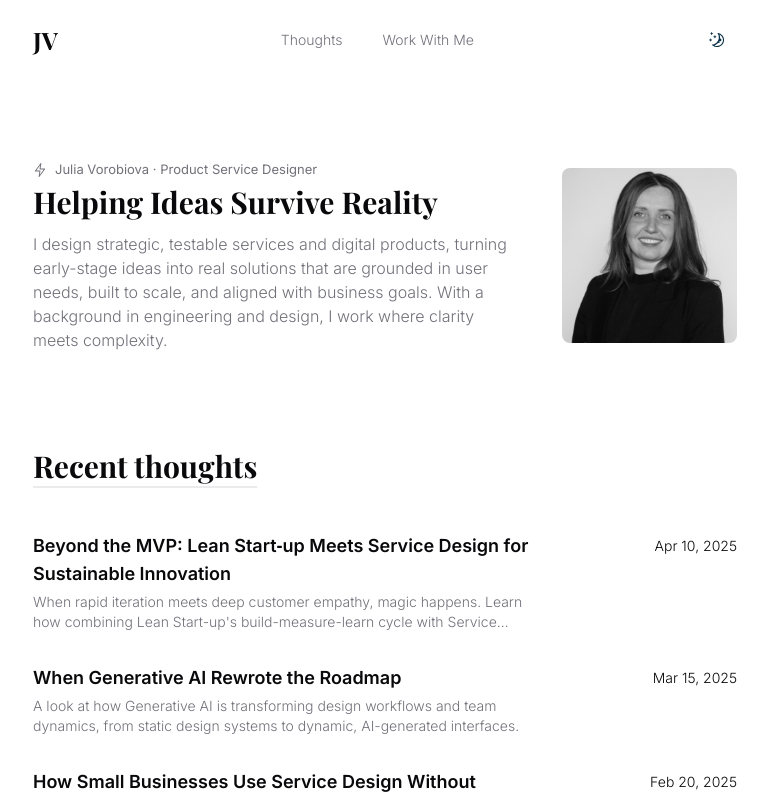
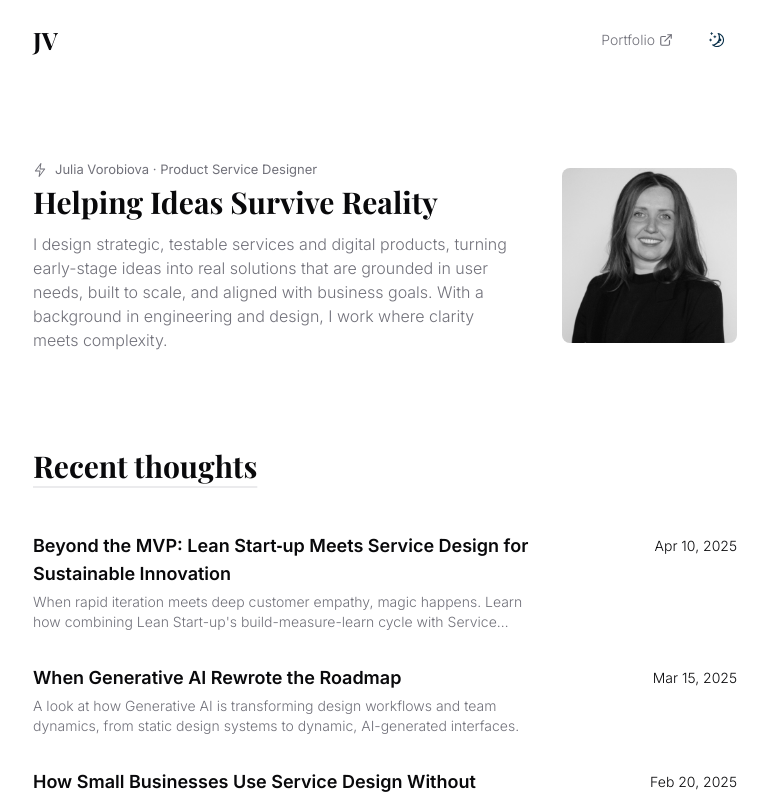
Before and after one commit to JuliaVoro/julivoro, a Next.js app: page / in a window 1280 px wide. Shown: the top 800 px of the page, without its empty margins (255-1023 px from the left). Built offline with nearby package versions, Linux system fonts and the light colour scheme; no server answers; a web font is replaced by a local one.

Commit message:
Update navigation and project structure
- Removed 'Work With Me' from header
- Aligned 'Portfolio' link to right
- Made 'View all thoughts' CTA conditional on post count
- Renamed project files and updated references
- Added WMF project page with Figma slides link

```diff
--- a/app/projects/[slug]/page.tsx
+++ b/app/projects/[slug]/page.tsx
@@ -27,7 +27,7 @@ export default async function Project({
   }
 
   const { metadata, content } = project
-  const { title, image, author, publishedAt } = metadata
+  const { title, image, author, publishedAt, cta } = metadata
 
   return (
     <section className='pb-24 pt-32' data-oid='.r7j3cd'>
@@ -63,6 +63,34 @@ export default async function Project({
           <p className='mt-3 text-xs text-muted-foreground' data-oid='3q3388c'>
             {author} / {formatDate(publishedAt ?? '')}
           </p>
+          {cta && (
+            <div className='mt-4 mb-6'>
+              <a
+                href={cta.url}
+                target='_blank'
+                rel='noopener noreferrer'
+                className='inline-flex items-center rounded-md bg-foreground px-4 py-2 text-sm font-medium text-background transition-colors hover:bg-foreground/90 focus-visible:outline-none focus-visible:ring-2 focus-visible:ring-ring focus-visible:ring-offset-2'
+              >
+                {cta.label}
+                <svg
+                  xmlns='http://www.w3.org/2000/svg'
+                  width='16'
+                  height='16'
+                  viewBox='0 0 24 24'
+                  fill='none'
+                  stroke='currentColor'
+                  strokeWidth='2'
+                  strokeLinecap='round'
+                  strokeLinejoin='round'
+                  className='ml-2 h-4 w-4'
+                >
+                  <path d='M18 13v6a2 2 0 0 1-2 2H5a2 2 0 0 1-2-2V8a2 2 0 0 1 2-2h6'></path>
+                  <polyline points='15 3 21 3 21 9'></polyline>
+                  <line x1='10' y1='14' x2='21' y2='3'></line>
+                </svg>
+              </a>
+            </div>
+          )}
         </header>
 
         <main className='prose mt-16 dark:prose-invert' data-oid='3l51:rm'>
--- a/components/header.tsx
+++ b/components/header.tsx
@@ -25,39 +25,37 @@ export default function Header() {
           </Link>
         </div>
 
-        <ul
-          className='flex items-center gap-6 text-sm font-light text-muted-foreground sm:gap-10'
-          data-oid='04k7s0z'
-        >
-          <li data-oid='xq397kg'>
-            <Link
-              href='/posts'
-              className={cn(
-                'transition-colors hover:text-foreground',
-                usePathname()?.startsWith('/posts') && 'text-foreground font-medium'
-              )}
-              data-oid='9hvg-mk'
+        <div className='flex items-center gap-6 justify-end'>
+          <div data-oid='portfolio-link'>
+            <a
+              href='https://www.figma.com/slides/HvORSn5ujeOScardCpDglB/Portfolio?node-id=1-96&t=xYpXIH4zaAdhbRyV-1'
+              target='_blank'
+              rel='noopener noreferrer'
+              className='flex items-center gap-1 text-sm font-light text-muted-foreground transition-colors hover:text-foreground'
             >
-              Thoughts
-            </Link>
-          </li>
+              Portfolio
+              <svg
+                xmlns='http://www.w3.org/2000/svg'
+                width='16'
+                height='16'
+                viewBox='0 0 24 24'
+                fill='none'
+                stroke='currentColor'
+                strokeWidth='2'
+                strokeLinecap='round'
+                strokeLinejoin='round'
+                className='h-3.5 w-3.5'
+              >
+                <path d='M18 13v6a2 2 0 0 1-2 2H5a2 2 0 0 1-2-2V8a2 2 0 0 1 2-2h6'></path>
+                <polyline points='15 3 21 3 21 9'></polyline>
+                <line x1='10' y1='14' x2='21' y2='3'></line>
+              </svg>
+            </a>
+          </div>
 
-          <li data-oid='z_as0mf'>
-            <Link
-              href='/work-with-me'
-              className={cn(
-                'transition-colors hover:text-foreground',
-                usePathname()?.startsWith('/work-with-me') && 'text-foreground font-medium'
-              )}
-              data-oid='e5.h3ws'
-            >
-              Work With Me
-            </Link>
-          </li>
-        </ul>
-
-        <div data-oid='ifkyn6y'>
-          <ThemeToggle data-oid='1b.s46q' />
+          <div data-oid='ifkyn6y'>
+            <ThemeToggle data-oid='1b.s46q' />
+          </div>
         </div>
       </nav>
     </header>
--- a/components/recent-posts.tsx
+++ b/components/recent-posts.tsx
@@ -13,6 +13,7 @@ export default async function RecentPosts() {
         </h2>
         <Posts posts={posts} data-oid='7f.vi-f' />
 
+        {posts.length > 3 && (
           <Link
             href='/posts'
             className='mt-8 inline-block text-sm underline underline-offset-4 transition-colors hover:text-foreground'
@@ -20,6 +21,7 @@ export default async function RecentPosts() {
           >
             View all thoughts
           </Link>
+        )}
       </div>
     </section>
   )
--- a/content/projects/service-design-small-business.mdx
+++ b/content/projects/wmf.mdx
@@ -4,6 +4,9 @@ summary: AI - Digital - Tech
 image: /images/projects/wemakefuture.png
 author: 'Julia Vorobiova'
 publishedAt: '2025-06-05'
+cta:
+  label: 'View Slides on Figma'
+  url: 'https://www.figma.com/deck/12Hrv7sFBJWD3kcsF6AVwn/GenerativeUI-and-evolving-role-of-designers?node-id=21-1049&t=6sDU5rR7deZNmXhh-1&scaling=min-zoom&content-scaling=fixed&page-id=0%3A1'
 ---
 
 **International Trade Fair and Festival: AI - Digital - Tech**
--- a/lib/projects.ts
+++ b/lib/projects.ts
@@ -16,6 +16,10 @@ export type ProjectMetadata = {
   author?: string
   publishedAt?: string
   slug: string
+  cta?: {
+    label: string
+    url: string
+  }
 }
 
 export async function getProjectBySlug(slug: string): Promise<Project | null> {
```
Also changed, not shown: content/projects/wiad.mdx (renamed from content/projects/next-mdx-portfolio.mdx). Lines whose indentation alone changed are shown as unchanged.
